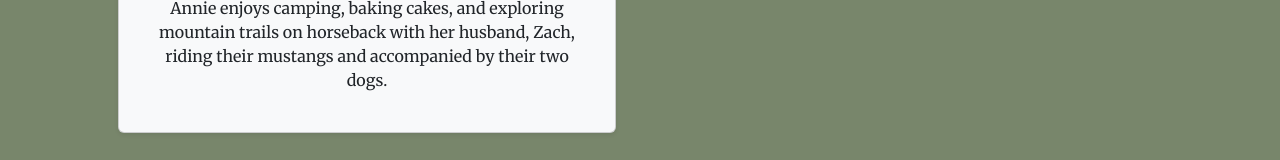
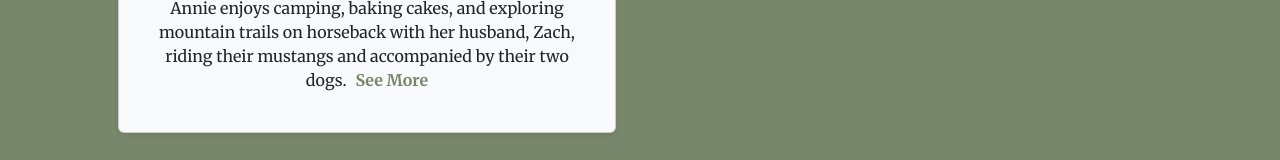
Before and after one commit to jakemerten/WhitePineHost, a website: page index.html in a window 1280 px wide. Shown: the part 2176-2336 px from the top of the page. Drawn offline with nearby package versions, Linux system fonts and the light colour scheme; some packages are replaced by stand-ins of ours; a script that the page names is missing.

Commit message:
see more about

```diff
--- a/index.html
+++ b/index.html
@@ -54,7 +54,7 @@
             </div>
         </header>
         <!-- About-->
-        <section class="page-section bg-primary" id="about">
+<section class="page-section bg-primary" id="about">
     <div class="container px-4 px-lg-5">
         <div class="row gx-4 gx-lg-5 justify-content-center">
             <div class="col-lg-8 text-center">
@@ -73,13 +73,10 @@
                         <h3 class="card-title mb-1">Annie Roach, DVM, MS, cVMA</h3>
                         <p class="card-text text-muted mb-3">Veterinarian, Owner</p>
                         <p class="card-text px-4">
-                            Dr. Annie Roach is the founder of White Pine Equine Veterinary, established in 2024. A Nevada native, she discovered her passion for equine medicine early on while competing in show jumping across the West Coast. She completed her undergraduate degree at the University of California, Davis in 2013, then went on to earn a Master’s in Assisted Reproductive Technologies from Colorado State University in 2016.
-While in Fort Collins, Annie met her husband, Zach, and the two relocated to his home state of Minnesota, where she earned her Doctorate of Veterinary Medicine from the University of Minnesota. During vet school, Dr. Roach served as president of the Student Chapter of the American Association of Equine Practitioners, deepening her commitment to the equine veterinary field.
-Dr. Roach’s professional interests include equine sports medicine, emergency and critical care, senior horse wellness and integrative medicine. She completed her veterinary acupuncture training in 2022, adding a valuable tool to her whole-horse approach to care.
-Annie has been practicing in the Treasure Valley since 2021 and is excited to be building lasting relationships with horses and their people across the region. When she’s not working, Annie enjoys camping, baking cakes, and exploring mountain trails on horseback with her husband, Zach, riding their mustangs and accompanied by their two dogs.
-
+                            <span class="short-text">Dr. Annie Roach is the founder of White Pine Equine Veterinary, established in 2024. A Nevada native, she discovered her passion for equine medicine early on while competing in show jumping across the West Coast. She completed her undergraduate degree at the University of California, Davis in 2013, then went on to earn a Master’s in Assisted Reproductive Technologies from Colorado State University in 2016. While in Fort Collins, Annie met her husband, Zach, and the two relocated to his home state of Minnesota, where she earned her Doctorate of Veterinary Medicine from the University of Minnesota. </span><span class="more-text"> </span>During vet school, Dr. Roach served as president of the Student Chapter of the American Association of Equine Practitioners, deepening her commitment to the equine veterinary field. Dr. Roach’s professional interests include equine sports medicine, emergency and critical care, senior horse wellness and integrative medicine. She completed her veterinary acupuncture training in 2022, adding a valuable tool to her whole-horse approach to care. Annie has been practicing in the Treasure Valley since 2021 and is excited to be building lasting relationships with horses and their people across the region. When she’s not working, Annie enjoys camping, baking cakes, and exploring mountain trails on horseback with her husband, Zach, riding their mustangs and accompanied by their two dogs.</span>
+                            <a href="javascript:void(0);" class="read-more-btn">See More</a>
                         </p>
-                        </div>
+                    </div>
                 </div>
             </div>
 
@@ -92,12 +89,13 @@ Annie has been practicing in the Treasure Valley since 2021 and is excited to be
                         <p class="card-text px-4">
                             Ashlee is a dedicated veterinary technician with a lifelong background in the western and rodeo world. She joined White Pine Equine in early 2025, bringing with her a strong passion for horses and a commitment to high-quality equine care. Ashlee has been rodeoing since the age of 4 and remains deeply connected to the western lifestyle. In addition to assisting with daily veterinary procedures, she also manages the clinic’s social media, sharing educational content and keeping clients informed and engaged. Outside the clinic, Ashlee enjoys staying active through yoga, gym time, and time spent with her red mare, Missy.
                         </p>
-                        </div>
+                    </div>
                 </div>
             </div>
         </div>
     </div>
 </section>
+
         <!-- Services-->
 <section class="page-section" id="services">
     <div class="container px-4 px-lg-5">
```
Also changed, not shown: dist/js/scripts.js.
